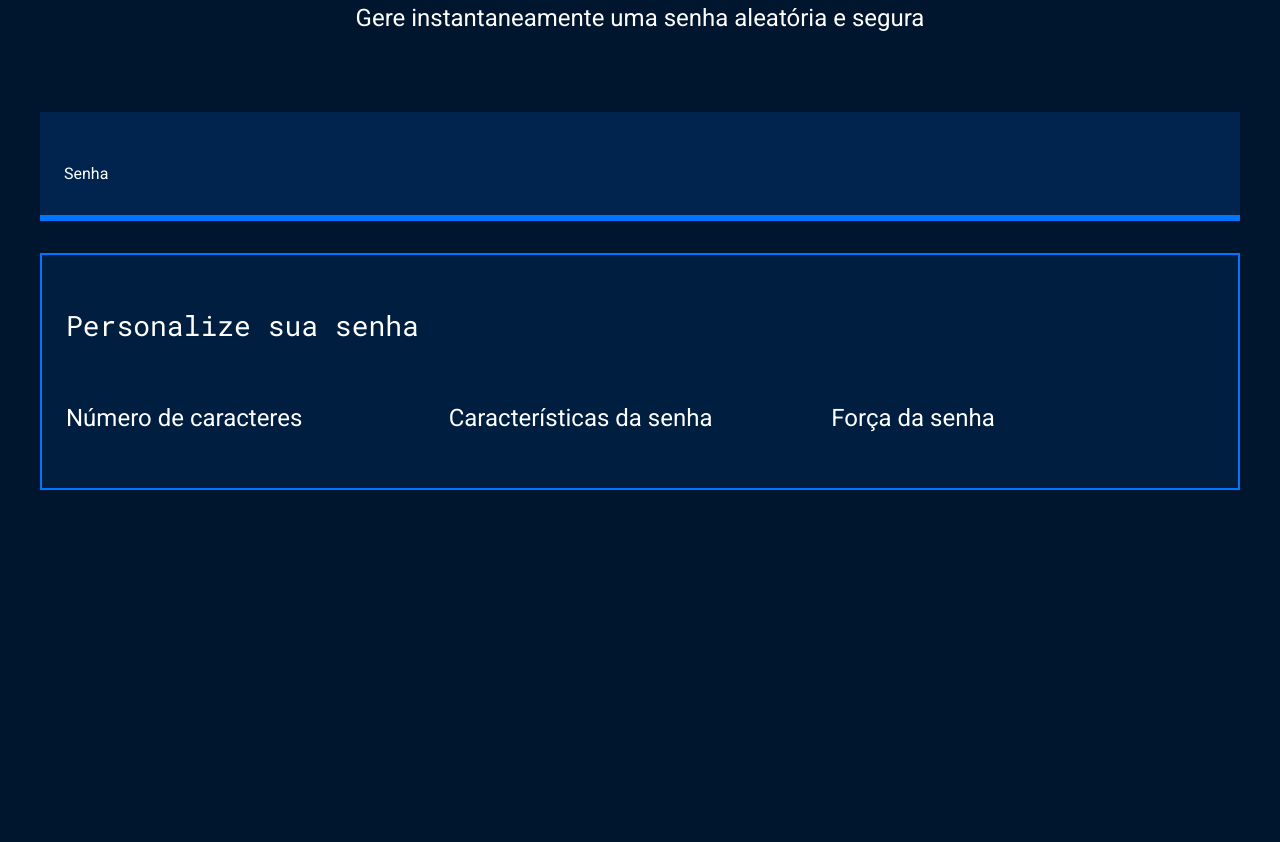
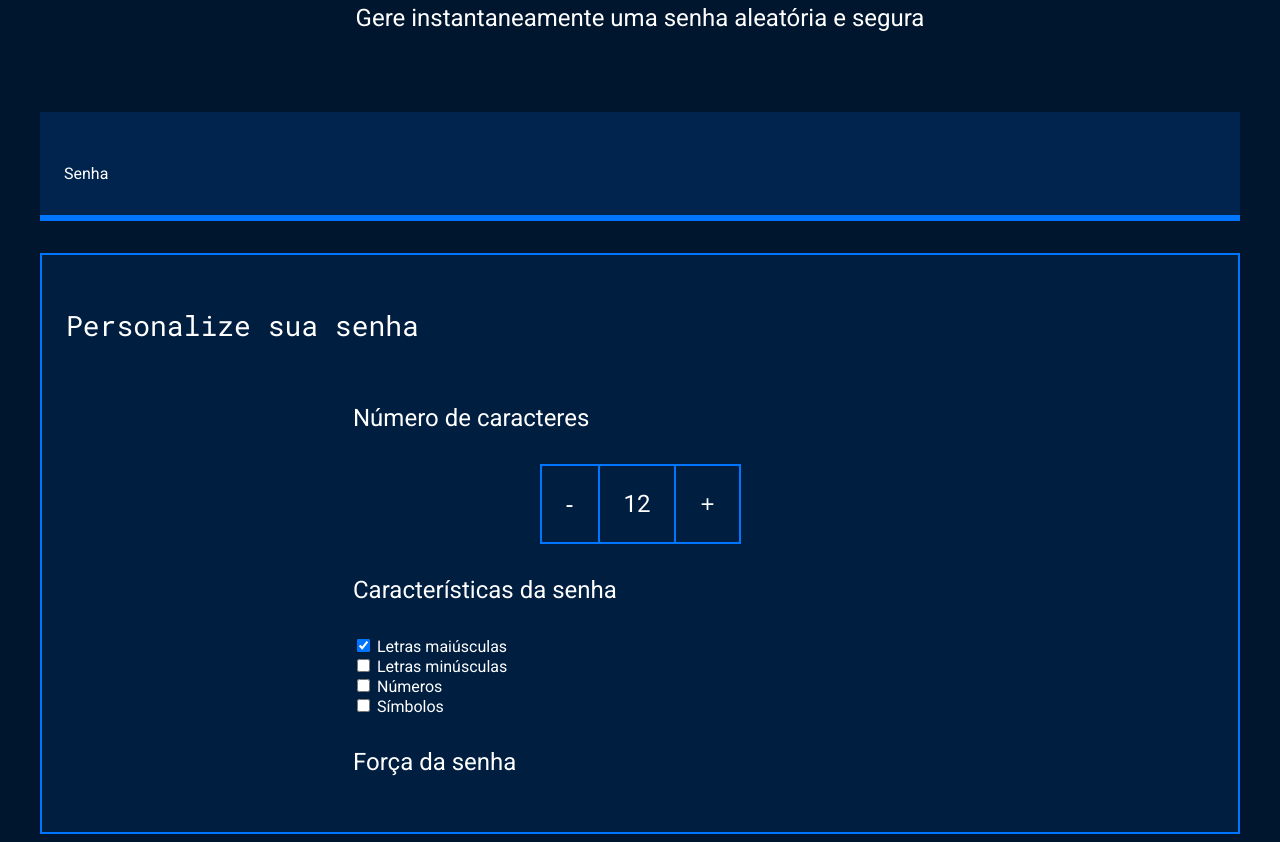
Before and after one commit to luanalapkoski/senha, a plain HTML site: page index.html in a window 1280 px wide. Shown: the part 191-1033 px from the top of the page. Before the commit the page ends 800 px from the top, so only its background shows below. Drawn offline with Linux system fonts and the light colour scheme.

Commit message:
Add files via upload

```diff
--- a/index.html
+++ b/index.html
@@ -24,15 +24,37 @@
             <div class="parametro-coluna__senha">
                 <div class="parametro-senha">
                     <h4 class="parametro-senha__titulo">Número de caracteres</h4>
-                </div>
-                <div class="parametro-senha">
-                    <h4 class="parametro-senha__titulo">Características da senha</h4>
-                </div>
-                <div class="parametro-senha">
-                    <h4 class="parametro-senha__titulo">Força da senha</h4>
+                    <div class="parametro-senha-botoes">
+                        <button class="parametro-senha__botao">-</button>
+                        <p class="parametro-senha__texto">12</p>
+                        <button class="parametro-senha__botao">+</button>
+                    </div>
                 </div>
             </div>
+            <div class="parametro-senha">
+                <h4 class="parametro-senha__titulo">Características da senha</h4>
+                <div class="parametro-senha-checkbox">
+                    <input name="maiusculo" type="checkbox" checked>
+                    <label for="maiusculo">Letras maiúsculas</label>
+                </div>
+                <div class="parametro-senha-checkbox">
+                    <input name="minusculo" type="checkbox">
+                    <label for="minusculo">Letras minúsculas</label>
+                </div>
+                <div class="parametro-senha-checkbox">
+                    <input name="numero" type="checkbox">
+                    <label for="numero">Números</label>
+                </div>
+                <div class="parametro-senha-checkbox">
+                    <input name="simbolo" type="checkbox">
+                    <label for="simbolo">Símbolos</label>
+                </div>
+            </div>
+            <div class="parametro-senha">
+                <h4 class="parametro-senha__titulo">Força da senha</h4>
+            </div>
         </div>
+
     </section>
 </body>
 
--- a/style.css
+++ b/style.css
@@ -85,6 +85,38 @@ body{
     margin: 0 auto;
 }
 
+.parametro-senha-botoes{
+    display: flex;
+    justify-content: center;
+}
+
+.parametro-senha__botao{
+    background-color: var(--fundo-texto);
+    color: var(--branco);
+    border: 2px solid var(--borda);
+    padding: 24px;
+    font-size: 24px;
+     cursor: pointer;
+
+}
+
+.parametro-senha__texto{
+    padding: 24px;
+    border-top: 2px solid var(--borda);
+    border-bottom: 2px solid var(--borda);
+    margin: 0;
+    font-size: 24px;
+}
+
+.parametro-senha__botao{
+    background-color: var(--fundo-texto);
+    color: var(--branco);
+    border: 2px solid var(--borda);
+    padding: 24px;
+    font-size: 24px;
+    cursor: pointer;
+}
+
 @media screen and (min-width: 768px) {
     .parametro-coluna__senha{
         flex-direction: row;
```
